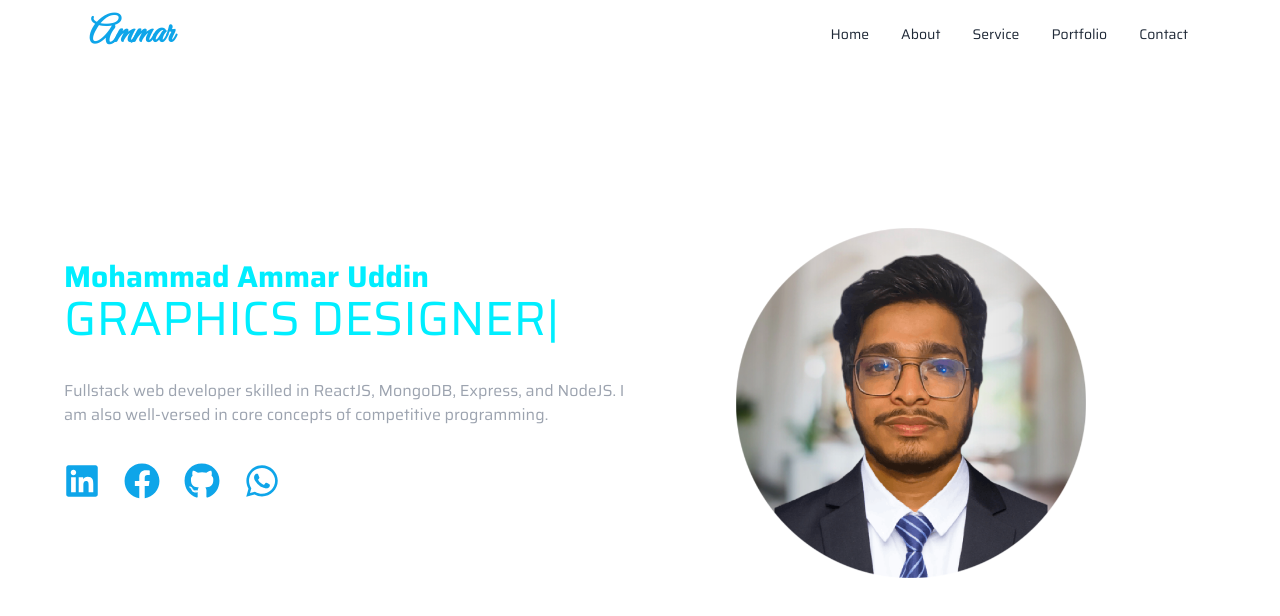
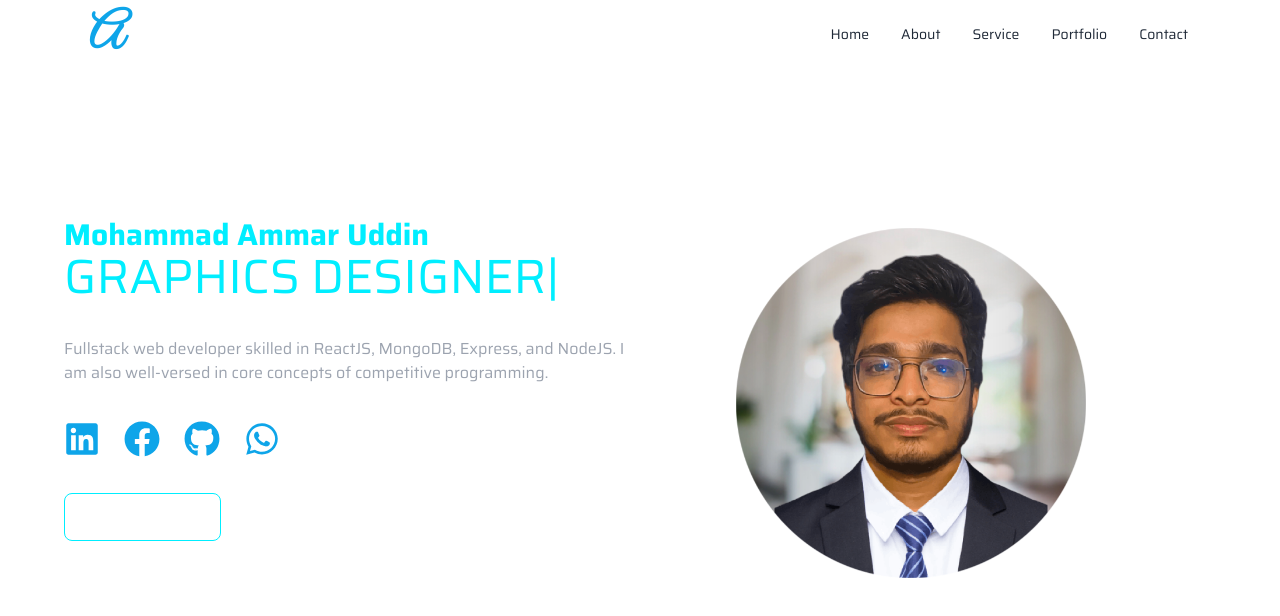
Before and after one commit to ammarcse50/portfolio, a React (Vite) app: page / in a window 1280 px wide. Shown: the top 616 px of the page. Built offline with nearby package versions, Linux system fonts and the light colour scheme.

Commit message:
cv-button-fixed

```diff
--- a/src/components/Header.jsx
+++ b/src/components/Header.jsx
@@ -52,6 +52,13 @@ const Header = () => {
           <FaGithub className="text-4xl text-sky-500 hover:text-[#00eeff]" />
           <FaWhatsapp className="text-4xl text-sky-500 hover:text-[#00eeff]" />
         </div>
+        <div>
+          <a href="/resume.pdf" download={true}>
+            <button className="btn font-semibold text-xl btn-outline border-[#00eeff] transition duration-1000 text-white  hover:bg-[#00eeff]">
+              Download CV
+            </button>
+          </a>
+        </div>
       </div>
       <div className="w-1/3 mx-auto">
         <img src={dp} alt="" width={350} />
--- a/src/components/Navbar.jsx
+++ b/src/components/Navbar.jsx
@@ -61,8 +61,8 @@ const Navbar = () => {
             {navlinks}
           </ul>
         </div>
-        <a className="btn btn-ghost text-4xl font-signature text-sky-500 ">
-          Ammar
+        <a className="btn btn-ghost text-5xl font-signature text-sky-500 ">
+          A <span className="text-white">mmar</span>
         </a>
       </div>
       <div className="navbar-end hidden lg:flex">
```
